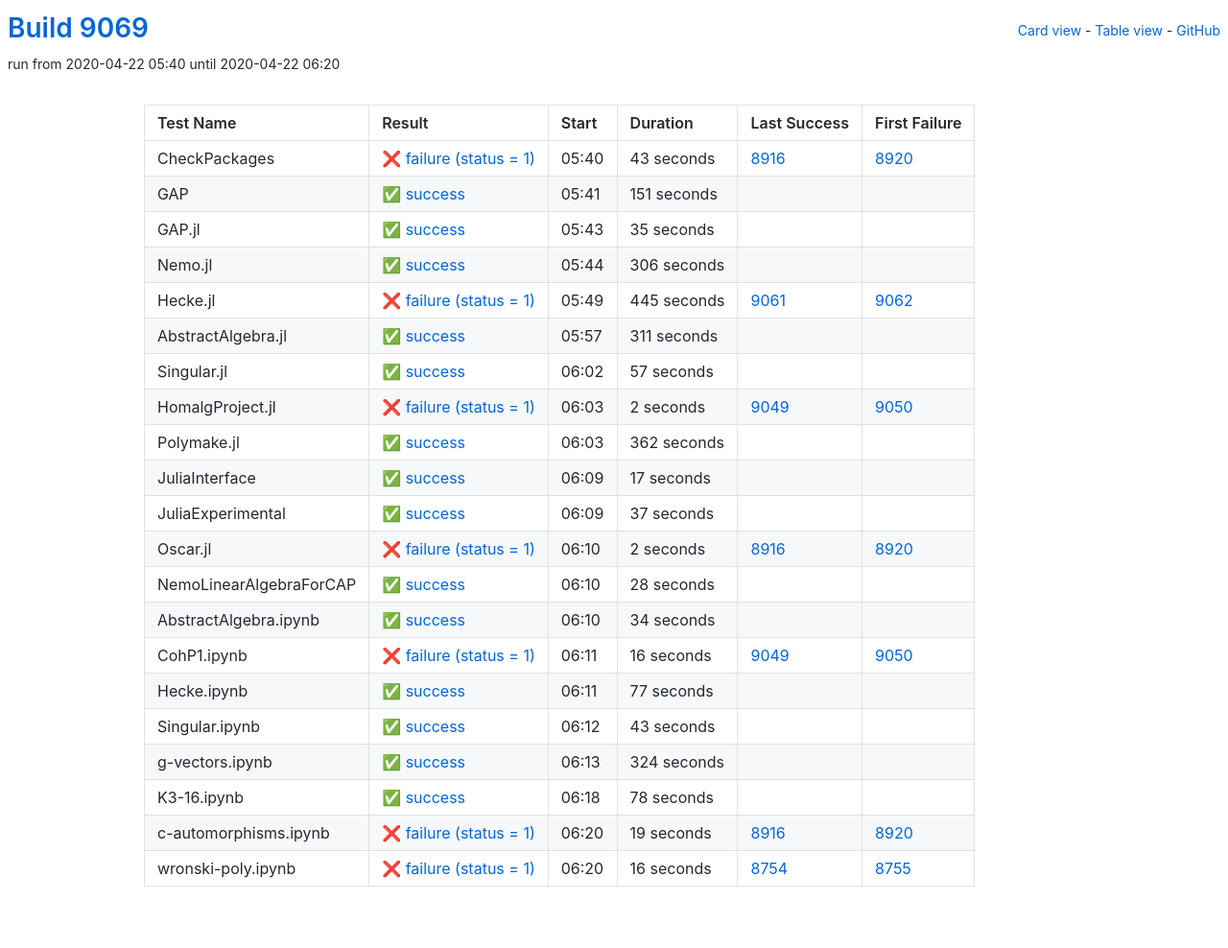
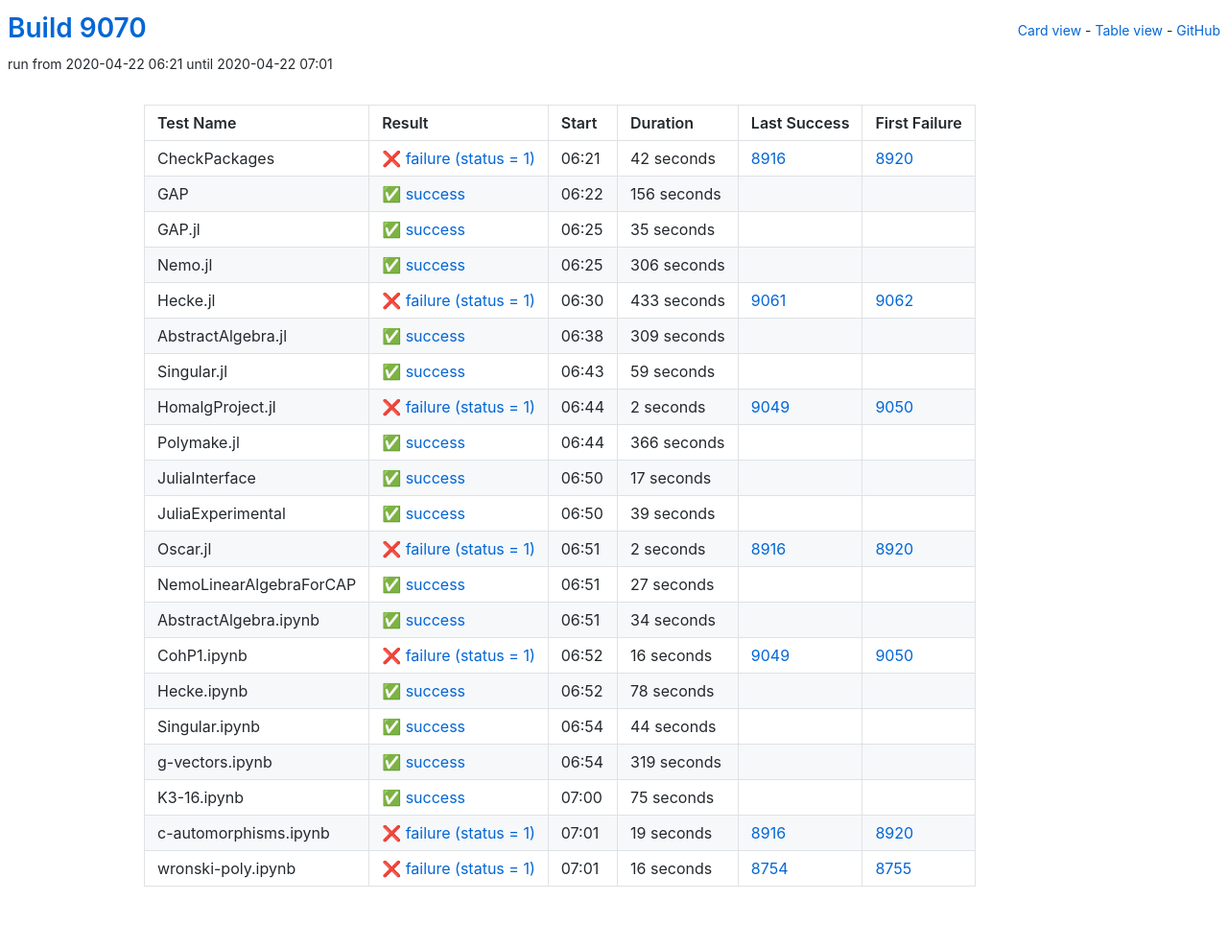
Before and after one commit to oscar-system/oscar-ci-status, a Jekyll site: the page built from table.html, in a window 1280 px wide. Shown: the whole page at 96% size. Built offline with Jekyll 4.4.1, drawn with Linux system fonts in a browser that asks for light colours.

Commit message:
Build 9070

```diff
--- a/_data/ci.yml
+++ b/_data/ci.yml
@@ -1,27 +1,27 @@
-build: 9069
-build_url: https://oscarci.mathematik.uni-kl.de/job/oscar/9069/
+build: 9070
+build_url: https://oscarci.mathematik.uni-kl.de/job/oscar/9070/
 job: oscar
 tests:
-- duration: 43
+- duration: 42
   exitcode: 1
   first_failure: 8920
   first_failure_url: https://oscarci.mathematik.uni-kl.de/job/oscar/8920/
   last_success: 8916
   last_success_url: https://oscarci.mathematik.uni-kl.de/job/oscar/8916/
-  log: https://oscarci.mathematik.uni-kl.de/job/oscar/9069/artifact/logs/build-9069/CheckPackages.log
+  log: https://oscarci.mathematik.uni-kl.de/job/oscar/9070/artifact/logs/build-9070/CheckPackages.log
   name: CheckPackages
-  start: 2020-04-22 05:40
+  start: 2020-04-22 06:21
   status: failure
   success: false
-- duration: 151
+- duration: 156
   exitcode: 0
   first_failure: false
   first_failure_url: null
   last_success: false
   last_success_url: null
-  log: https://oscarci.mathematik.uni-kl.de/job/oscar/9069/artifact/logs/build-9069/GAP.log
+  log: https://oscarci.mathematik.uni-kl.de/job/oscar/9070/artifact/logs/build-9070/GAP.log
   name: GAP
-  start: 2020-04-22 05:41
+  start: 2020-04-22 06:22
   status: success
   success: true
 - duration: 35
@@ -30,9 +30,9 @@
   first_failure_url: null
   last_success: false
   last_success_url: null
-  log: https://oscarci.mathematik.uni-kl.de/job/oscar/9069/artifact/logs/build-9069/GAP.jl.log
+  log: https://oscarci.mathematik.uni-kl.de/job/oscar/9070/artifact/logs/build-9070/GAP.jl.log
   name: GAP.jl
-  start: 2020-04-22 05:43
+  start: 2020-04-22 06:25
   status: success
   success: true
 - duration: 306
@@ -41,42 +41,42 @@
   first_failure_url: null
   last_success: false
   last_success_url: null
-  log: https://oscarci.mathematik.uni-kl.de/job/oscar/9069/artifact/logs/build-9069/Nemo.jl.log
+  log: https://oscarci.mathematik.uni-kl.de/job/oscar/9070/artifact/logs/build-9070/Nemo.jl.log
   name: Nemo.jl
-  start: 2020-04-22 05:44
+  start: 2020-04-22 06:25
   status: success
   success: true
-- duration: 445
+- duration: 433
   exitcode: 1
   first_failure: 9062
   first_failure_url: https://oscarci.mathematik.uni-kl.de/job/oscar/9062/
   last_success: 9061
   last_success_url: https://oscarci.mathematik.uni-kl.de/job/oscar/9061/
-  log: https://oscarci.mathematik.uni-kl.de/job/oscar/9069/artifact/logs/build-9069/Hecke.jl.log
+  log: https://oscarci.mathematik.uni-kl.de/job/oscar/9070/artifact/logs/build-9070/Hecke.jl.log
   name: Hecke.jl
-  start: 2020-04-22 05:49
+  start: 2020-04-22 06:30
   status: failure
   success: false
-- duration: 311
+- duration: 309
   exitcode: 0
   first_failure: false
   first_failure_url: null
   last_success: false
   last_success_url: null
-  log: https://oscarci.mathematik.uni-kl.de/job/oscar/9069/artifact/logs/build-9069/AbstractAlgebra.jl.log
+  log: https://oscarci.mathematik.uni-kl.de/job/oscar/9070/artifact/logs/build-9070/AbstractAlgebra.jl.log
   name: AbstractAlgebra.jl
-  start: 2020-04-22 05:57
+  start: 2020-04-22 06:38
   status: success
   success: true
-- duration: 57
+- duration: 59
   exitcode: 0
   first_failure: false
   first_failure_url: null
   last_success: false
   last_success_url: null
-  log: https://oscarci.mathematik.uni-kl.de/job/oscar/9069/artifact/logs/build-9069/Singular.jl.log
+  log: https://oscarci.mathematik.uni-kl.de/job/oscar/9070/artifact/logs/build-9070/Singular.jl.log
   name: Singular.jl
-  start: 2020-04-22 06:02
+  start: 2020-04-22 06:43
   status: success
   success: true
 - duration: 2
@@ -85,20 +85,20 @@
   first_failure_url: https://oscarci.mathematik.uni-kl.de/job/oscar/9050/
   last_success: 9049
   last_success_url: https://oscarci.mathematik.uni-kl.de/job/oscar/9049/
-  log: https://oscarci.mathematik.uni-kl.de/job/oscar/9069/artifact/logs/build-9069/HomalgProject.jl.log
+  log: https://oscarci.mathematik.uni-kl.de/job/oscar/9070/artifact/logs/build-9070/HomalgProject.jl.log
   name: HomalgProject.jl
-  start: 2020-04-22 06:03
+  start: 2020-04-22 06:44
   status: failure
   success: false
-- duration: 362
+- duration: 366
   exitcode: 0
   first_failure: false
   first_failure_url: null
   last_success: false
   last_success_url: null
-  log: https://oscarci.mathematik.uni-kl.de/job/oscar/9069/artifact/logs/build-9069/Polymake.jl.log
+  log: https://oscarci.mathematik.uni-kl.de/job/oscar/9070/artifact/logs/build-9070/Polymake.jl.log
   name: Polymake.jl
-  start: 2020-04-22 06:03
+  start: 2020-04-22 06:44
   status: success
   success: true
 - duration: 17
@@ -107,20 +107,20 @@
   first_failure_url: null
   last_success: false
   last_success_url: null
-  log: https://oscarci.mathematik.uni-kl.de/job/oscar/9069/artifact/logs/build-9069/JuliaInterface.log
+  log: https://oscarci.mathematik.uni-kl.de/job/oscar/9070/artifact/logs/build-9070/JuliaInterface.log
   name: JuliaInterface
-  start: 2020-04-22 06:09
+  start: 2020-04-22 06:50
   status: success
   success: true
-- duration: 37
+- duration: 39
   exitcode: 0
   first_failure: false
   first_failure_url: null
   last_success: false
   last_success_url: null
-  log: https://oscarci.mathematik.uni-kl.de/job/oscar/9069/artifact/logs/build-9069/JuliaExperimental.log
+  log: https://oscarci.mathematik.uni-kl.de/job/oscar/9070/artifact/logs/build-9070/JuliaExperimental.log
   name: JuliaExperimental
-  start: 2020-04-22 06:09
+  start: 2020-04-22 06:50
   status: success
   success: true
 - duration: 2
@@ -129,20 +129,20 @@
   first_failure_url: https://oscarci.mathematik.uni-kl.de/job/oscar/8920/
   last_success: 8916
   last_success_url: https://oscarci.mathematik.uni-kl.de/job/oscar/8916/
-  log: https://oscarci.mathematik.uni-kl.de/job/oscar/9069/artifact/logs/build-9069/Oscar.jl.log
+  log: https://oscarci.mathematik.uni-kl.de/job/oscar/9070/artifact/logs/build-9070/Oscar.jl.log
   name: Oscar.jl
-  start: 2020-04-22 06:10
+  start: 2020-04-22 06:51
   status: failure
   success: false
-- duration: 28
+- duration: 27
   exitcode: 0
   first_failure: false
   first_failure_url: null
   last_success: false
   last_success_url: null
-  log: https://oscarci.mathematik.uni-kl.de/job/oscar/9069/artifact/logs/build-9069/NemoLinearAlgebraForCAP.log
+  log: https://oscarci.mathematik.uni-kl.de/job/oscar/9070/artifact/logs/build-9070/NemoLinearAlgebraForCAP.log
   name: NemoLinearAlgebraForCAP
-  start: 2020-04-22 06:10
+  start: 2020-04-22 06:51
   status: success
   success: true
 - duration: 34
@@ -151,9 +151,9 @@
   first_failure_url: null
   last_success: false
   last_success_url: null
-  log: https://oscarci.mathematik.uni-kl.de/job/oscar/9069/artifact/logs/build-9069/AbstractAlgebra.ipynb.log
+  log: https://oscarci.mathematik.uni-kl.de/job/oscar/9070/artifact/logs/build-9070/AbstractAlgebra.ipynb.log
   name: AbstractAlgebra.ipynb
-  start: 2020-04-22 06:10
+  start: 2020-04-22 06:51
   status: success
   success: true
 - duration: 16
@@ -162,53 +162,53 @@
   first_failure_url: https://oscarci.mathematik.uni-kl.de/job/oscar/9050/
   last_success: 9049
   last_success_url: https://oscarci.mathematik.uni-kl.de/job/oscar/9049/
-  log: https://oscarci.mathematik.uni-kl.de/job/oscar/9069/artifact/logs/build-9069/CohP1.ipynb.log
+  log: https://oscarci.mathematik.uni-kl.de/job/oscar/9070/artifact/logs/build-9070/CohP1.ipynb.log
   name: CohP1.ipynb
-  start: 2020-04-22 06:11
+  start: 2020-04-22 06:52
   status: failure
   success: false
-- duration: 77
-  exitcode: 0
-  first_failure: false
-  first_failure_url: null
-  last_success: false
-  last_success_url: null
-  log: https://oscarci.mathematik.uni-kl.de/job/oscar/9069/artifact/logs/build-9069/Hecke.ipynb.log
-  name: Hecke.ipynb
-  start: 2020-04-22 06:11
-  status: success
-  success: true
-- duration: 43
-  exitcode: 0
-  first_failure: false
-  first_failure_url: null
-  last_success: false
-  last_success_url: null
-  log: https://oscarci.mathematik.uni-kl.de/job/oscar/9069/artifact/logs/build-9069/Singular.ipynb.log
-  name: Singular.ipynb
-  start: 2020-04-22 06:12
-  status: success
-  success: true
-- duration: 324
-  exitcode: 0
-  first_failure: false
-  first_failure_url: null
-  last_success: false
-  last_success_url: null
-  log: https://oscarci.mathematik.uni-kl.de/job/oscar/9069/artifact/logs/build-9069/g-vectors.ipynb.log
-  name: g-vectors.ipynb
-  start: 2020-04-22 06:13
-  status: success
-  success: true
 - duration: 78
   exitcode: 0
   first_failure: false
   first_failure_url: null
   last_success: false
   last_success_url: null
-  log: https://oscarci.mathematik.uni-kl.de/job/oscar/9069/artifact/logs/build-9069/K3-16.ipynb.log
+  log: https://oscarci.mathematik.uni-kl.de/job/oscar/9070/artifact/logs/build-9070/Hecke.ipynb.log
+  name: Hecke.ipynb
+  start: 2020-04-22 06:52
+  status: success
+  success: true
+- duration: 44
+  exitcode: 0
+  first_failure: false
+  first_failure_url: null
+  last_success: false
+  last_success_url: null
+  log: https://oscarci.mathematik.uni-kl.de/job/oscar/9070/artifact/logs/build-9070/Singular.ipynb.log
+  name: Singular.ipynb
+  start: 2020-04-22 06:54
+  status: success
+  success: true
+- duration: 319
+  exitcode: 0
+  first_failure: false
+  first_failure_url: null
+  last_success: false
+  last_success_url: null
+  log: https://oscarci.mathematik.uni-kl.de/job/oscar/9070/artifact/logs/build-9070/g-vectors.ipynb.log
+  name: g-vectors.ipynb
+  start: 2020-04-22 06:54
+  status: success
+  success: true
+- duration: 75
+  exitcode: 0
+  first_failure: false
+  first_failure_url: null
+  last_success: false
+  last_success_url: null
+  log: https://oscarci.mathematik.uni-kl.de/job/oscar/9070/artifact/logs/build-9070/K3-16.ipynb.log
   name: K3-16.ipynb
-  start: 2020-04-22 06:18
+  start: 2020-04-22 07:00
   status: success
   success: true
 - duration: 19
@@ -217,9 +217,9 @@
   first_failure_url: https://oscarci.mathematik.uni-kl.de/job/oscar/8920/
   last_success: 8916
   last_success_url: https://oscarci.mathematik.uni-kl.de/job/oscar/8916/
-  log: https://oscarci.mathematik.uni-kl.de/job/oscar/9069/artifact/logs/build-9069/c-automorphisms.ipynb.log
+  log: https://oscarci.mathematik.uni-kl.de/job/oscar/9070/artifact/logs/build-9070/c-automorphisms.ipynb.log
   name: c-automorphisms.ipynb
-  start: 2020-04-22 06:20
+  start: 2020-04-22 07:01
   status: failure
   success: false
 - duration: 16
@@ -228,8 +228,8 @@
   first_failure_url: https://oscarci.mathematik.uni-kl.de/job/oscar/8755/
   last_success: 8754
   last_success_url: https://oscarci.mathematik.uni-kl.de/job/oscar/8754/
-  log: https://oscarci.mathematik.uni-kl.de/job/oscar/9069/artifact/logs/build-9069/wronski-poly.ipynb.log
+  log: https://oscarci.mathematik.uni-kl.de/job/oscar/9070/artifact/logs/build-9070/wronski-poly.ipynb.log
   name: wronski-poly.ipynb
-  start: 2020-04-22 06:20
+  start: 2020-04-22 07:01
   status: failure
   success: false
```
Also changed, not shown: README.md.
